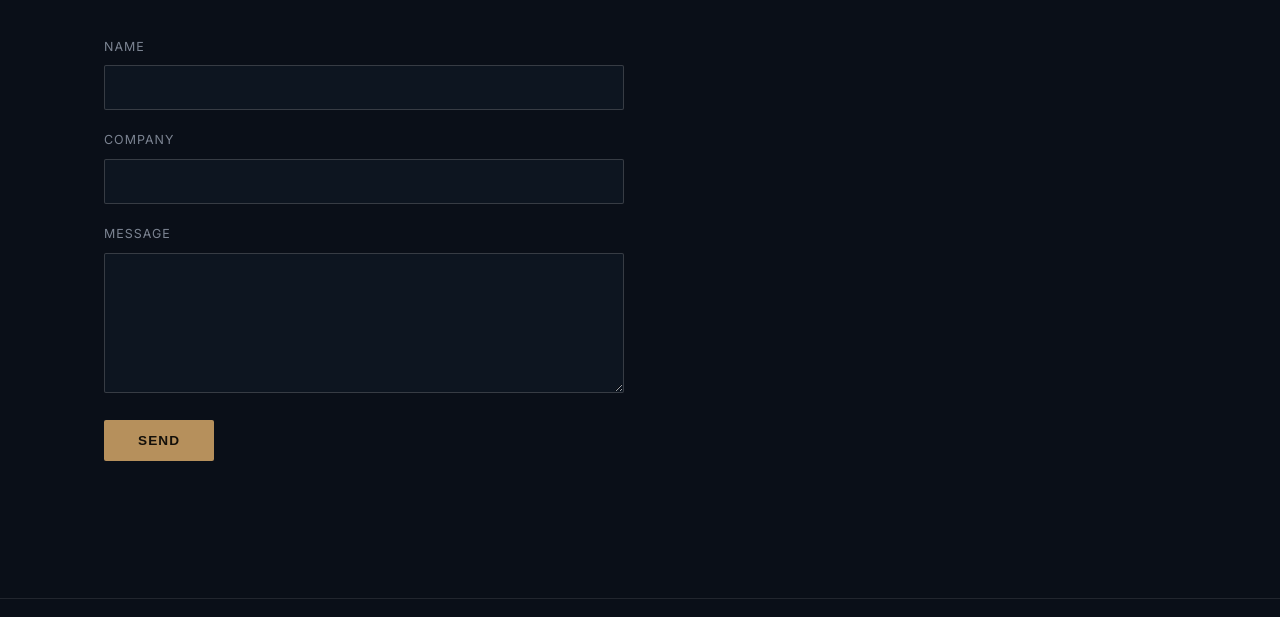
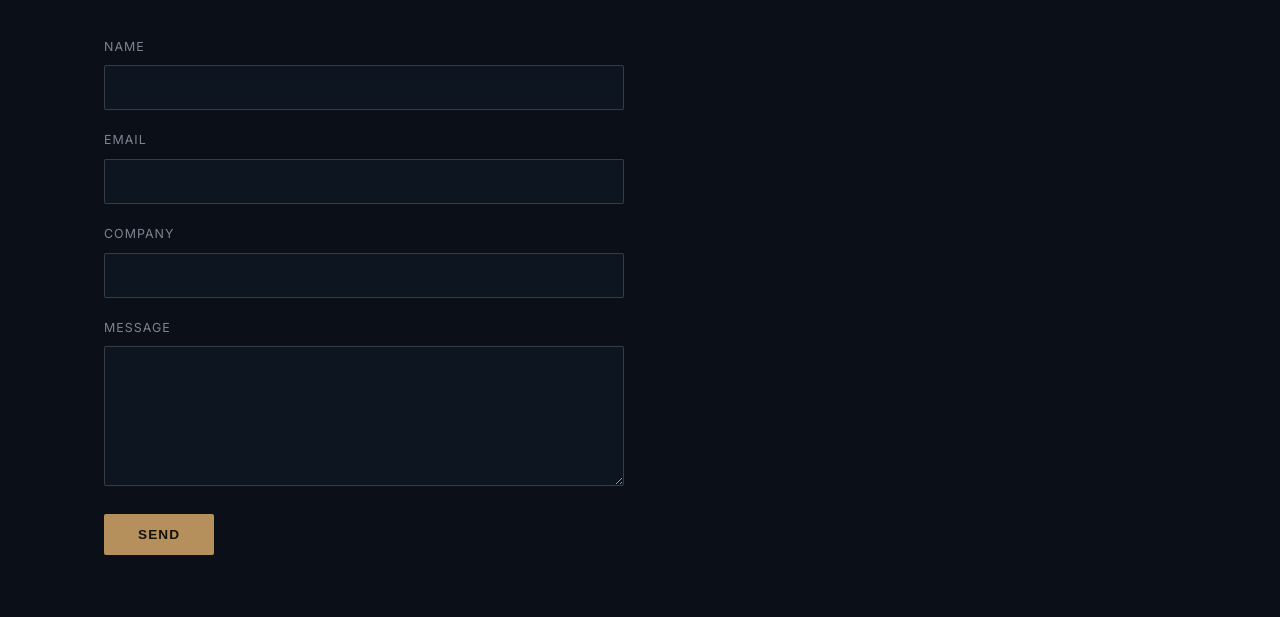
Before and after one commit to wout888/LTC, a plain HTML site: page index.html in a window 1280 px wide. Shown: the part 3754-4371 px from the top of the page. Drawn offline with Linux system fonts and the light colour scheme.

Commit message:
Update index.html

```diff
--- a/index.html
+++ b/index.html
@@ -162,6 +162,11 @@
         </div>
 
         <div class="form-row">
+          <label for="email">Email</label>
+          <input type="email" id="email" name="email" required autocomplete="email">
+        </div>
+
+        <div class="form-row">
           <label for="company">Company</label>
           <input type="text" id="company" name="company" autocomplete="organization">
         </div>
```
